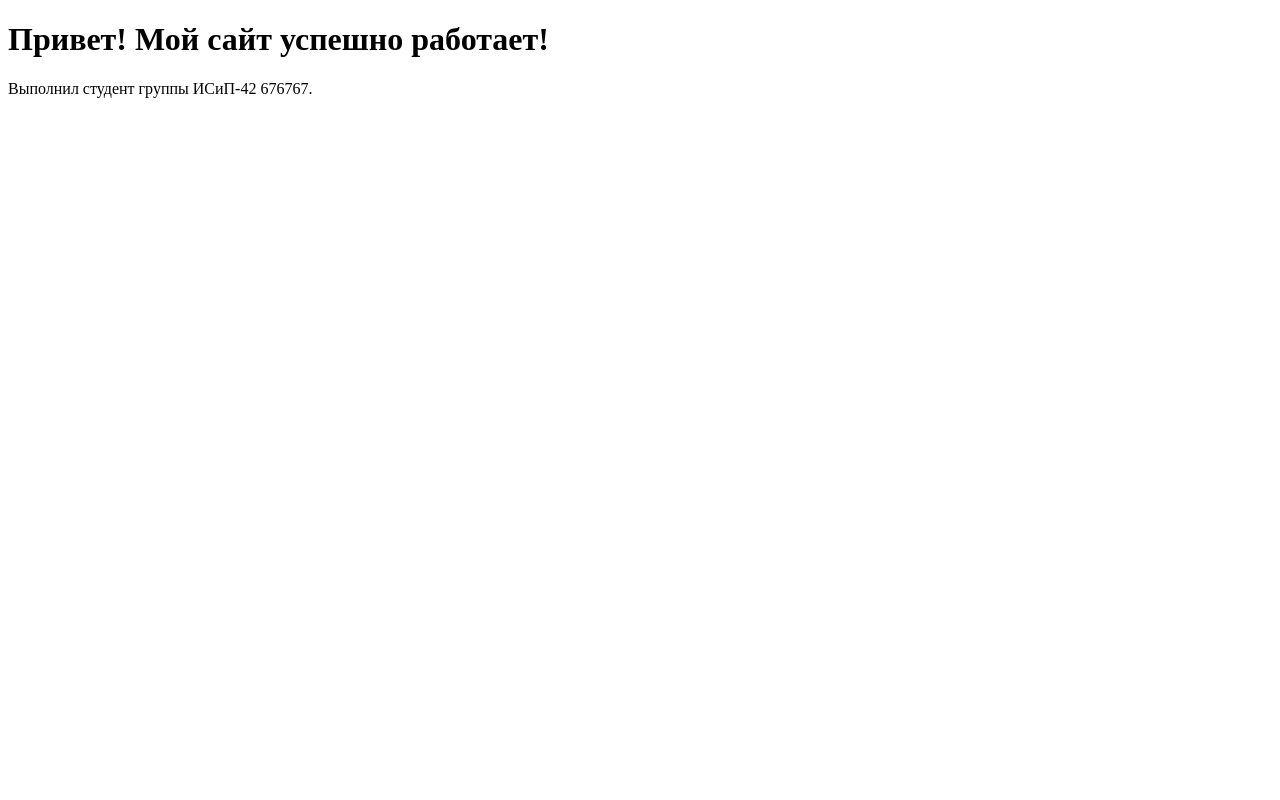
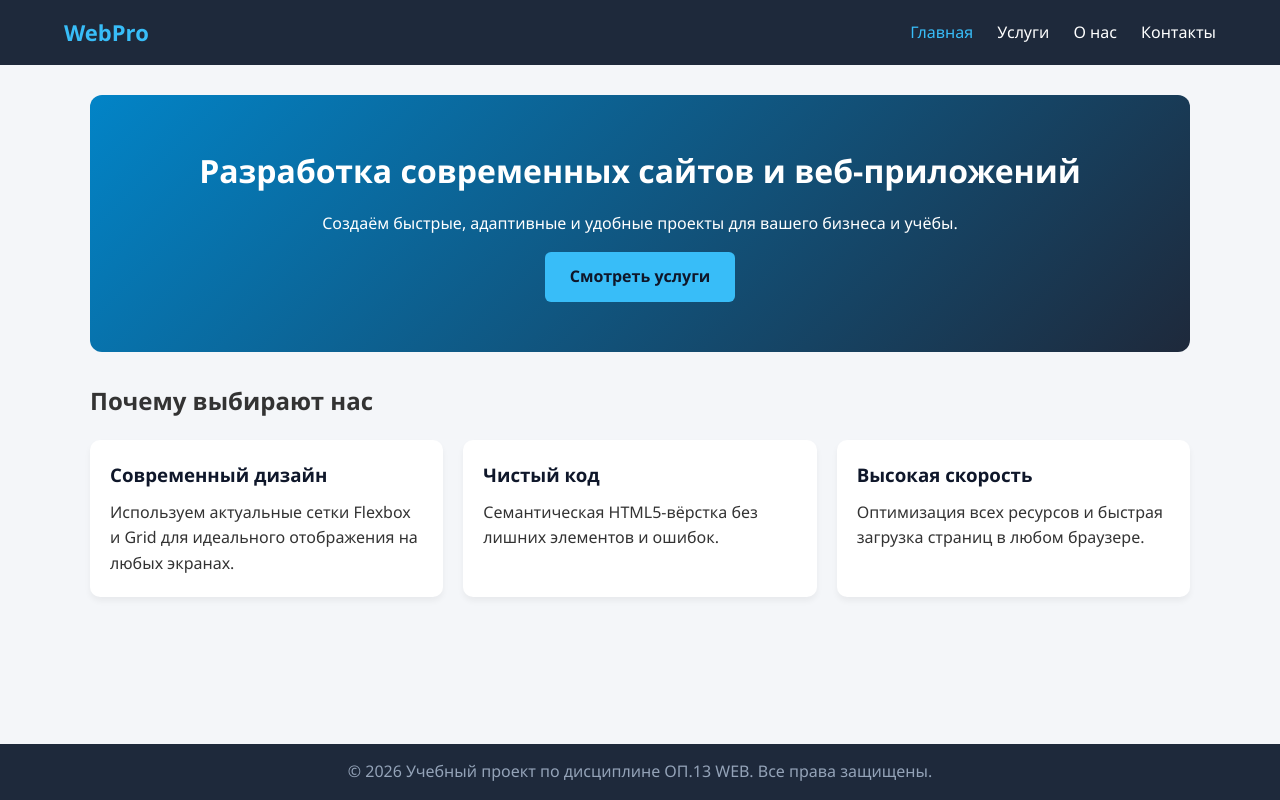
Before and after one commit to caroslava719-web/67, a plain HTML site: page index.html in a window 1280 px wide. Drawn offline with Linux system fonts and the light colour scheme.

Commit message:
Add files via upload

```diff
--- /dev/null
+++ b/css/style.css
@@ -0,0 +1,161 @@
+* {
+    box-sizing: border-box;
+    margin: 0;
+    padding: 0;
+    font-family: 'Segoe UI', Tahoma, Geneva, Verdana, sans-serif;
+}
+
+body {
+    background-color: #f4f6f9;
+    color: #333;
+    line-height: 1.6;
+    display: flex;
+    flex-direction: column;
+    min-height: 100vh;
+}
+
+/* Шапка и меню */
+header {
+    background-color: #1e293b;
+    color: #fff;
+    padding: 15px 5%;
+    display: flex;
+    justify-content: space-between;
+    align-items: center;
+}
+
+.logo {
+    font-size: 22px;
+    font-weight: bold;
+    color: #38bdf8;
+    text-decoration: none;
+}
+
+nav a {
+    color: #fff;
+    text-decoration: none;
+    margin-left: 20px;
+    font-weight: 500;
+    transition: color 0.3s;
+}
+
+nav a:hover, nav a.active {
+    color: #38bdf8;
+}
+
+/* Основной контент */
+main {
+    flex: 1;
+    width: 90%;
+    max-width: 1100px;
+    margin: 30px auto;
+}
+
+.hero {
+    background: linear-gradient(135deg, #0284c7, #1e293b);
+    color: white;
+    padding: 50px 30px;
+    border-radius: 12px;
+    text-align: center;
+    margin-bottom: 30px;
+}
+
+.hero h1 {
+    font-size: 32px;
+    margin-bottom: 15px;
+}
+
+.btn {
+    display: inline-block;
+    background-color: #38bdf8;
+    color: #0f172a;
+    padding: 12px 25px;
+    border-radius: 6px;
+    text-decoration: none;
+    font-weight: bold;
+    margin-top: 15px;
+    border: none;
+    cursor: pointer;
+}
+
+.btn:hover {
+    background-color: #7dd3fc;
+}
+
+/* Сетка карточек */
+.cards {
+    display: grid;
+    grid-template-columns: repeat(auto-fit, minmax(280px, 1fr));
+    gap: 20px;
+    margin-top: 20px;
+}
+
+.card {
+    background: white;
+    padding: 20px;
+    border-radius: 10px;
+    box-shadow: 0 4px 6px rgba(0,0,0,0.05);
+}
+
+.card h3 {
+    margin-bottom: 10px;
+    color: #0f172a;
+}
+
+/* Подвал */
+footer {
+    background-color: #1e293b;
+    color: #94a3b8;
+    text-align: center;
+    padding: 15px;
+    margin-top: auto;
+}
+
+<!DOCTYPE html>
+<html lang="ru">
+<head>
+    <meta charset="UTF-8">
+    <meta name="viewport" content="width=device-width, initial-scale=1.0">
+    <title>Контакты — IT-Студия WebPro</title>
+    <link rel="stylesheet" href="css/style.css">
+</head>
+<body>
+
+    <header>
+        <a href="index.html" class="logo">WebPro</a>
+        <nav>
+            <a href="index.html">Главная</a>
+            <a href="services.html">Услуги</a>
+            <a href="about.html">О нас</a>
+            <a href="contacts.html" class="active">Контакты</a>
+        </nav>
+    </header>
+
+    <main>
+        <h1>Свяжитесь с нами</h1>
+        <p>Оставьте заявку, и мы рассчитаем стоимость вашего сайта.</p>
+
+        <form id="orderForm" class="contact-form">
+            <div class="form-group">
+                <label for="username">Ваше имя:</label>
+                <input type="text" id="username" required placeholder="Введите имя">
+            </div>
+            <div class="form-group">
+                <label for="useremail">Электронная почта:</label>
+                <input type="email" id="useremail" required placeholder="example@mail.ru">
+            </div>
+            <div class="form-group">
+                <label for="message">Описание задачи:</label>
+                <textarea id="message" rows="4" required placeholder="Какой сайт вам нужен?"></textarea>
+            </div>
+            <button type="submit" class="btn">Отправить заявку</button>
+        </form>
+    </main>
+
+    <footer>
+        <p>&copy; 2026 Учебный проект по дисциплине ОП.13 WEB. Все права защищены.</p>
+    </footer>
+
+    <script src="js/script.js"></script>
+</body>
+</html>
--- a/index.html
+++ b/index.html
@@ -2,10 +2,49 @@
 <html lang="ru">
 <head>
     <meta charset="UTF-8">
-    <title>Мой учебный сайт</title>
+    <meta name="viewport" content="width=device-width, initial-scale=1.0">
+    <title>Главная — IT-Студия WebPro</title>
+    <link rel="stylesheet" href="css/style.css">
 </head>
 <body>
-    <h1>Привет! Мой сайт успешно работает!</h1>
-    <p>Выполнил студент группы ИСиП-42 676767.</p>
+
+    <header>
+        <a href="index.html" class="logo">WebPro</a>
+        <nav>
+            <a href="index.html" class="active">Главная</a>
+            <a href="services.html">Услуги</a>
+            <a href="about.html">О нас</a>
+            <a href="contacts.html">Контакты</a>
+        </nav>
+    </header>
+
+    <main>
+        <section class="hero">
+            <h1>Разработка современных сайтов и веб-приложений</h1>
+            <p>Создаём быстрые, адаптивные и удобные проекты для вашего бизнеса и учёбы.</p>
+            <a href="services.html" class="btn">Смотреть услуги</a>
+        </section>
+
+        <h2>Почему выбирают нас</h2>
+        <div class="cards">
+            <article class="card">
+                <h3>Современный дизайн</h3>
+                <p>Используем актуальные сетки Flexbox и Grid для идеального отображения на любых экранах.</p>
+            </article>
+            <article class="card">
+                <h3>Чистый код</h3>
+                <p>Семантическая HTML5-вёрстка без лишних элементов и ошибок.</p>
+            </article>
+            <article class="card">
+                <h3>Высокая скорость</h3>
+                <p>Оптимизация всех ресурсов и быстрая загрузка страниц в любом браузере.</p>
+            </article>
+        </div>
+    </main>
+
+    <footer>
+        <p>&copy; 2026 Учебный проект по дисциплине ОП.13 WEB. Все права защищены.</p>
+    </footer>
+
 </body>
 </html>
```
Also changed, not shown: about.html (added, +42 -0 lines), contacts.html (added, +48 -0 lines), js/script.js (added, +11 -0 lines), services.html (added, +48 -0 lines).
